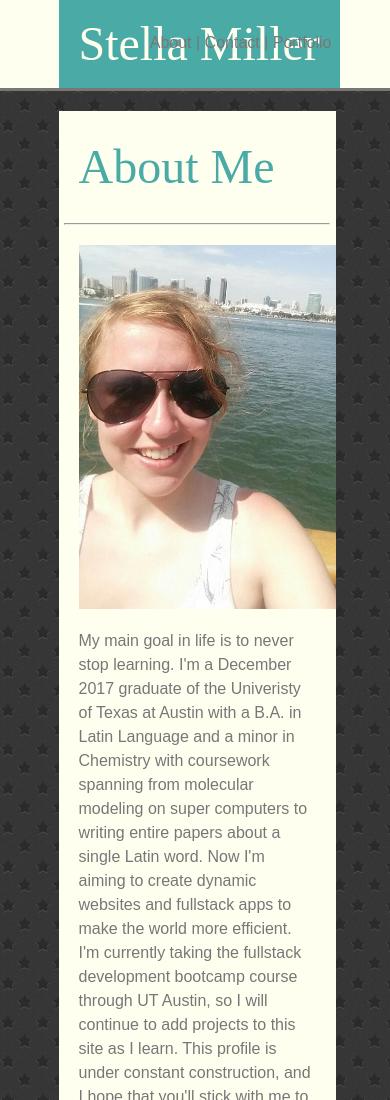
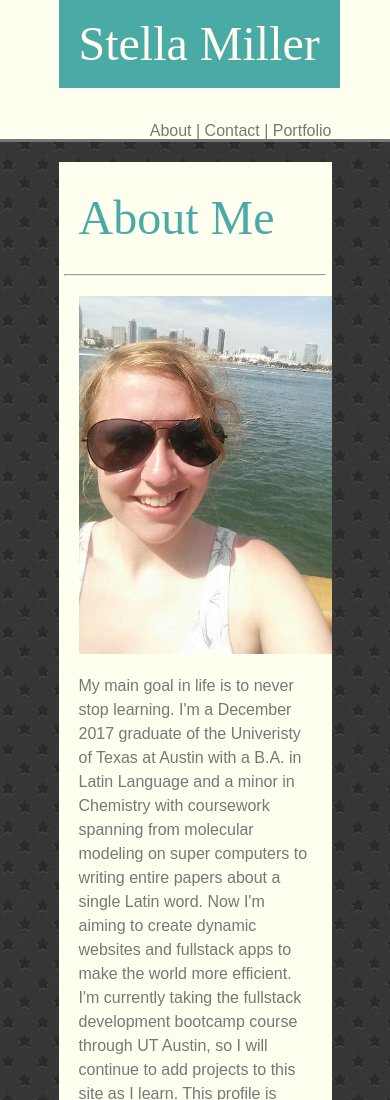
Before and after one commit to stellaCmiller/basic-portfolio, a plain HTML site: page index.html in a window 390 px wide. Shown: the top 1100 px of the page. Drawn offline with Linux system fonts and the light colour scheme.

Commit message:
Nav Responsive Fix

```diff
--- a/assets/css/style.css
+++ b/assets/css/style.css
@@ -73,9 +73,8 @@ p { padding: 20px 20px;}
 li { display: inline;}
 
 nav {
-    position: absolute;
-    right: 15%;
-    top: 0px;
+    float: right;
+    margin-right: 15%;
     font-family: Arial, Helvetica, sans-serif;
     padding-top: 35px;
 }
@@ -84,8 +83,7 @@ nav {
 
 section {
     background-color: ivory;
-    /*I didn't want to hardcode the width because I wanted it to be responsive, but it turns out that 71.17% on my monitor comes out to exactly 960.08px when full screen. Credit to my boyfriend for figuring it out */
-    width: 71.17%;
+    width: 70%;
     margin-left: 15%;
     font-family: Arial, Helvetica, sans-serif;
     color: #777777;
```
